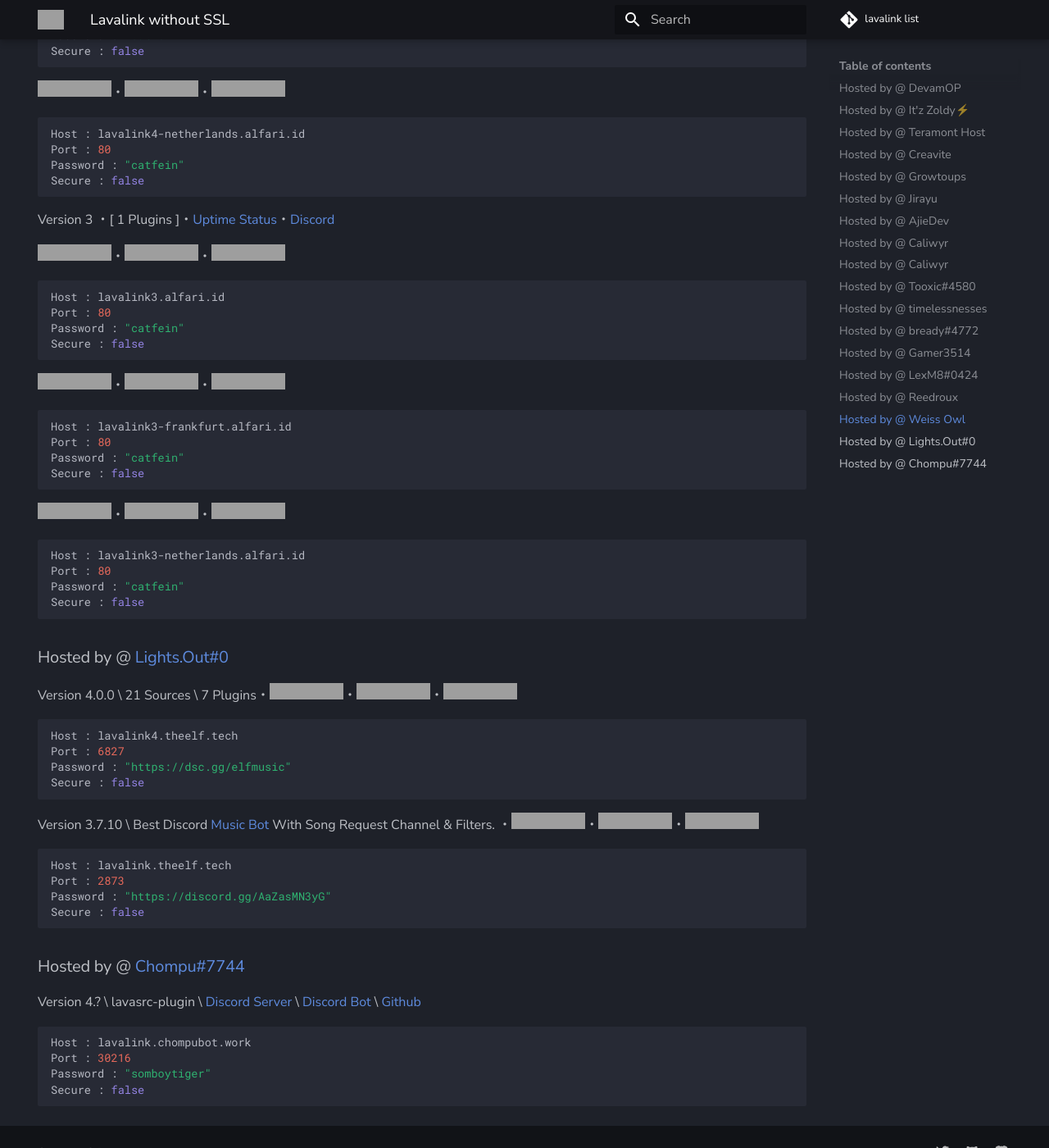
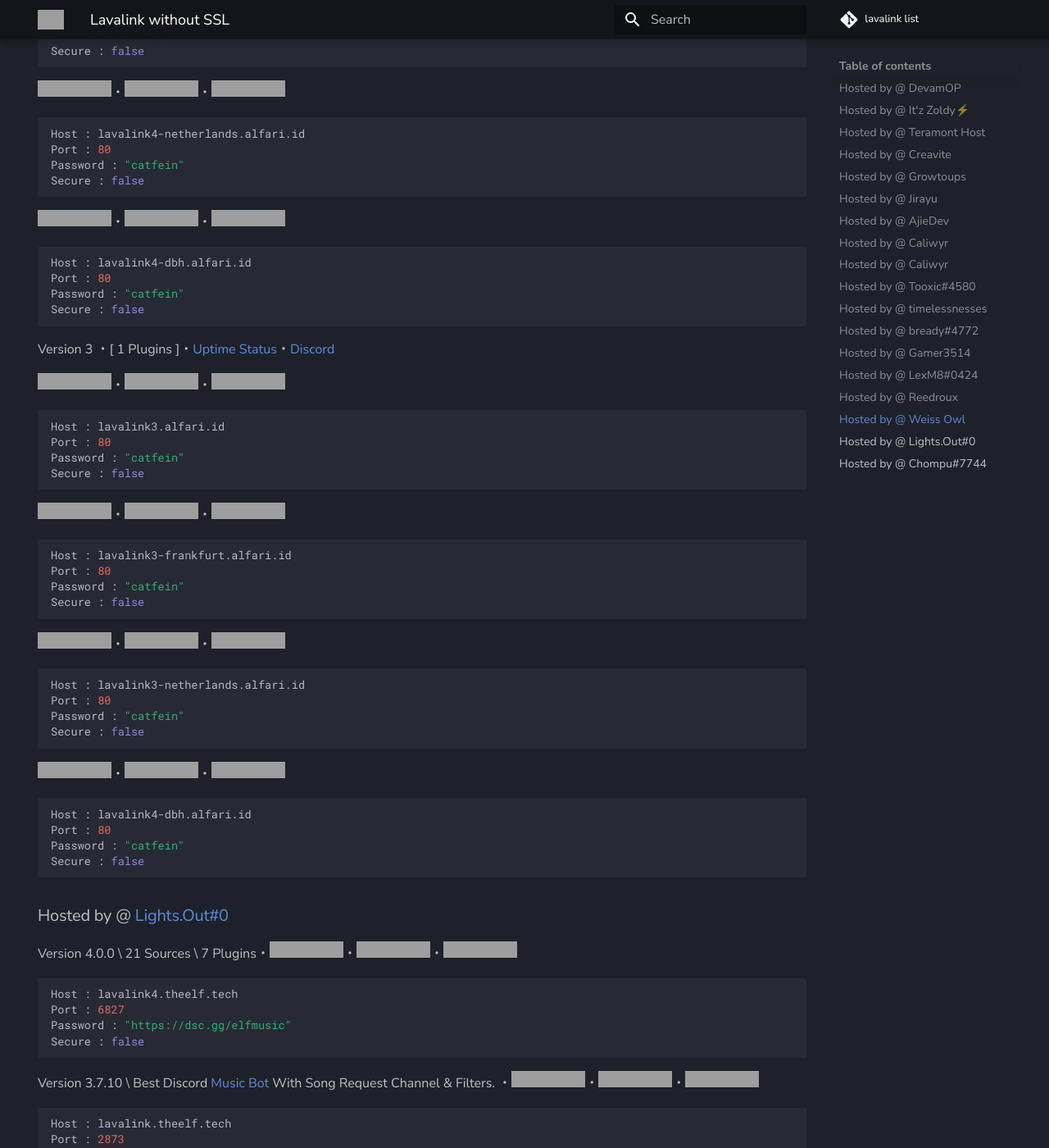
Before and after one commit to DarrenOfficial/lavalink-list, an MkDocs documentation site: the page built from docs/NoSSL/lavalink-without-ssl.md, in a window 1280 px wide and 1400 px high, scrolled down 5032 px. Shown: the whole window at 82% size. Built offline with MkDocs 1.6.1 and Material for MkDocs 9.7.7, drawn with Linux system fonts in a browser that asks for light colours; comment, search, counter and statistics services are not loaded; grey boxes are pictures that could not be loaded.

Commit message:
Update lavalink-without-ssl.md

````diff
--- a/docs/NoSSL/lavalink-without-ssl.md
+++ b/docs/NoSSL/lavalink-without-ssl.md
@@ -232,6 +232,13 @@ Port : 80
 Password : "catfein"
 Secure : false
 ```
+![Uptime](https://status.alfari.id/api/badge/52/uptime)・![Ping](https://status.alfari.id/api/badge/52/ping)・![Status](https://status.alfari.id/api/badge/52/status)
+```bash
+Host : lavalink4-dbh.alfari.id
+Port : 80
+Password : "catfein"
+Secure : false
+```
 
 Version 3 ・[ 1 Plugins ]・[Uptime Status](https://kuma.alfari.id)・[Discord](https://discord.alfari.id)
 
@@ -252,6 +259,13 @@ Secure : false
 ![Uptime](https://status.alfari.id/api/badge/29/uptime)・![Ping](https://status.alfari.id/api/badge/29/ping)・![Status](https://status.alfari.id/api/badge/29/status)
 ```bash
 Host : lavalink3-netherlands.alfari.id
+Port : 80
+Password : "catfein"
+Secure : false
+```
+![Uptime](https://status.alfari.id/api/badge/50/uptime)・![Ping](https://status.alfari.id/api/badge/50/ping)・![Status](https://status.alfari.id/api/badge/50/status)
+```bash
+Host : lavalink4-dbh.alfari.id
 Port : 80
 Password : "catfein"
 Secure : false
````
